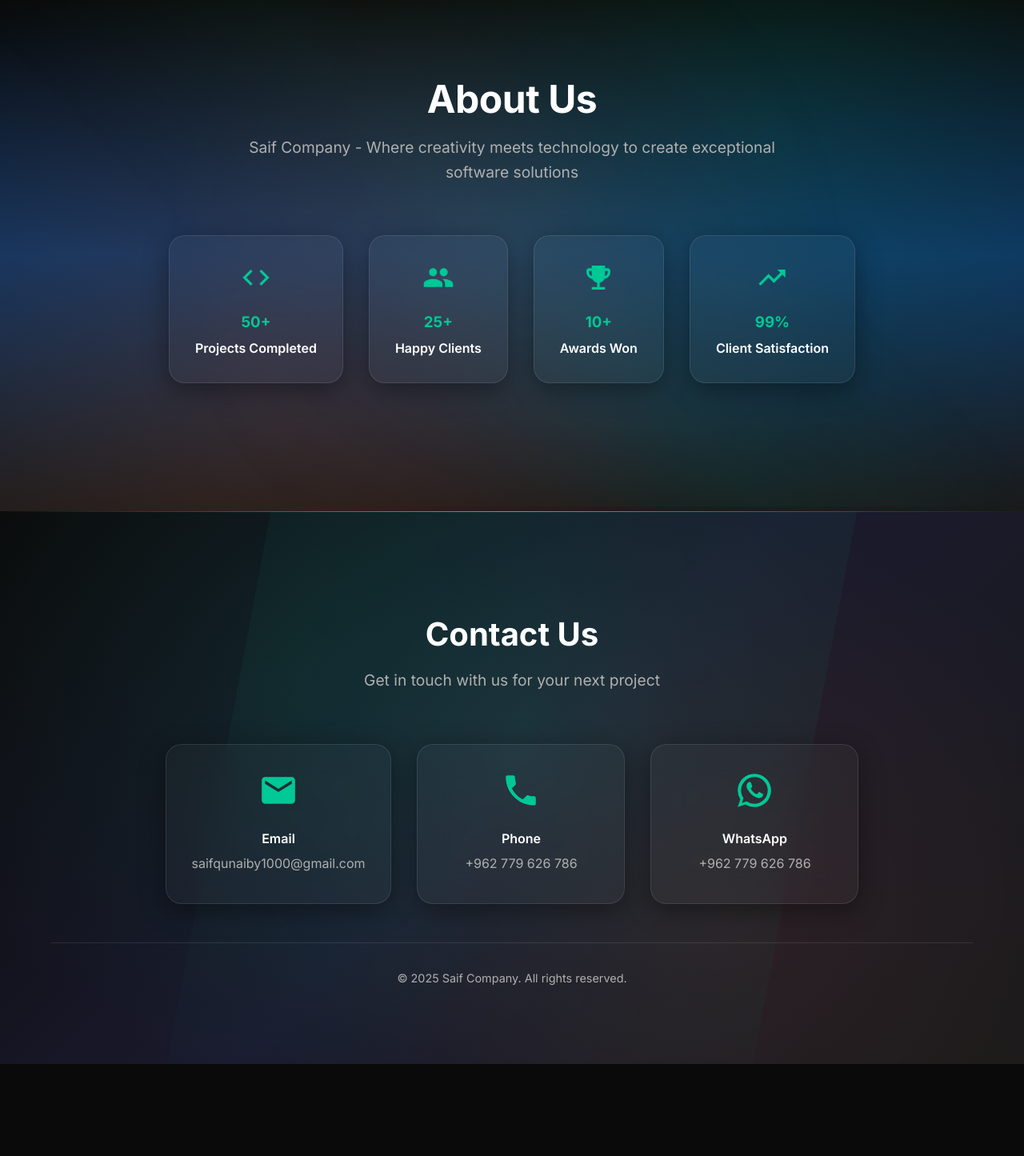
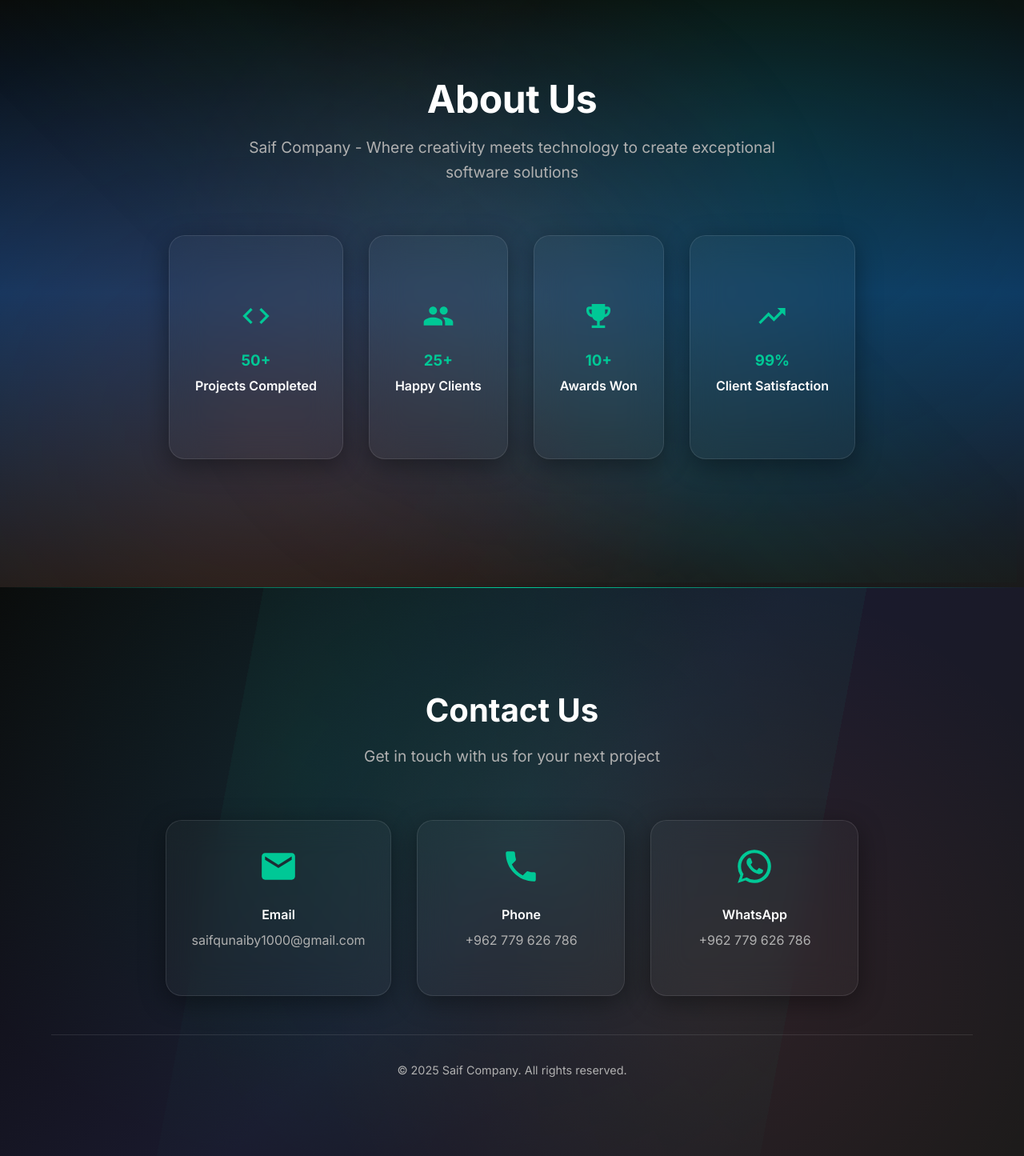
Before and after one commit to saifQunaiby1000/portfolio, a React (Vite) app in the folder frontend/my-react-app/: page / in a window 1280 px wide. Shown: the part 6000-7445 px from the top of the page at 80% size. Before the commit the page ends 7330 px from the top, so only its background shows below. Built offline with nearby package versions, Linux system fonts and the light colour scheme.

Commit message:
feat(ui): balanced card heights on small screens; creative stagger on large

```diff
--- a/frontend/my-react-app/src/components/AboutSection.jsx
+++ b/frontend/my-react-app/src/components/AboutSection.jsx
@@ -42,6 +42,10 @@ const AboutSection = () => {
   }));
 
   const teamMembers = companyData.team;
+
+  const getCardSize = (index) => ({
+    minHeight: { xs: 200, sm: 220, md: index % 3 === 0 ? 280 : index % 3 === 1 ? 240 : 260 }
+  });
 
   const containerVariants = {
     hidden: { opacity: 0 },
@@ -153,7 +157,7 @@ const AboutSection = () => {
                     sx={{
                       height: '100%',
                       width: '100%',
-                      // Remove fixed minWidth to allow proper responsiveness on small screens
+                      ...getCardSize(index),
                       display: 'flex',
                       flexDirection: 'column',
                       background: colors.background.card,
--- a/frontend/my-react-app/src/components/Footer.jsx
+++ b/frontend/my-react-app/src/components/Footer.jsx
@@ -112,7 +112,7 @@ const Footer = () => {
             </Typography>
           </Box>
 
-          <Grid container spacing={4} sx={{ justifyContent: 'center', mb: 6 }}>
+          <Grid container spacing={4} sx={{ justifyContent: 'center', alignItems: 'stretch', mb: 6 }}>
             <Grid item xs={12} sm={6} md={4}>
               <motion.div
                 whileHover={{ scale: 1.02, y: -8 }}
@@ -136,7 +136,8 @@ const Footer = () => {
                       borderRadius: '20px',
                       p: 4,
                       minWidth: { xs: 'auto', sm: 260 },
-                      minHeight: { xs: 160, sm: 200 },
+                      minHeight: { xs: 180, sm: 220 },
+                      height: '100%',
                       textAlign: 'center',
                       transition: 'all 0.4s cubic-bezier(0.4, 0, 0.2, 1)',
                       cursor: 'pointer',
@@ -180,7 +181,8 @@ const Footer = () => {
                       borderRadius: '20px',
                       p: 4,
                       minWidth: { xs: 'auto', sm: 260 },
-                      minHeight: { xs: 160, sm: 200 },
+                      minHeight: { xs: 180, sm: 220 },
+                      height: '100%',
                       textAlign: 'center',
                       transition: 'all 0.4s cubic-bezier(0.4, 0, 0.2, 1)',
                       cursor: 'pointer',
@@ -226,7 +228,8 @@ const Footer = () => {
                       borderRadius: '20px',
                       p: 4,
                       minWidth: { xs: 'auto', sm: 260 },
-                      minHeight: { xs: 160, sm: 200 },
+                      minHeight: { xs: 180, sm: 220 },
+                      height: '100%',
                       textAlign: 'center',
                       transition: 'all 0.4s cubic-bezier(0.4, 0, 0.2, 1)',
                       cursor: 'pointer',
```
